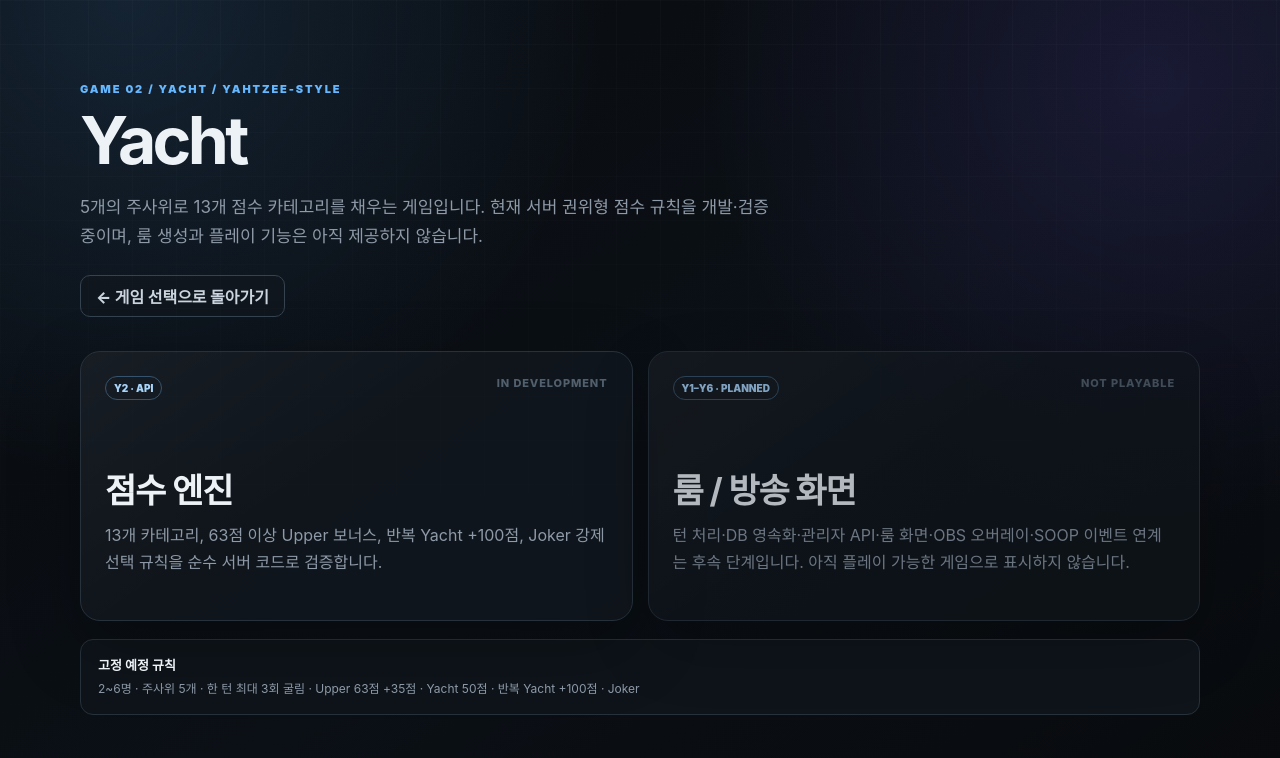
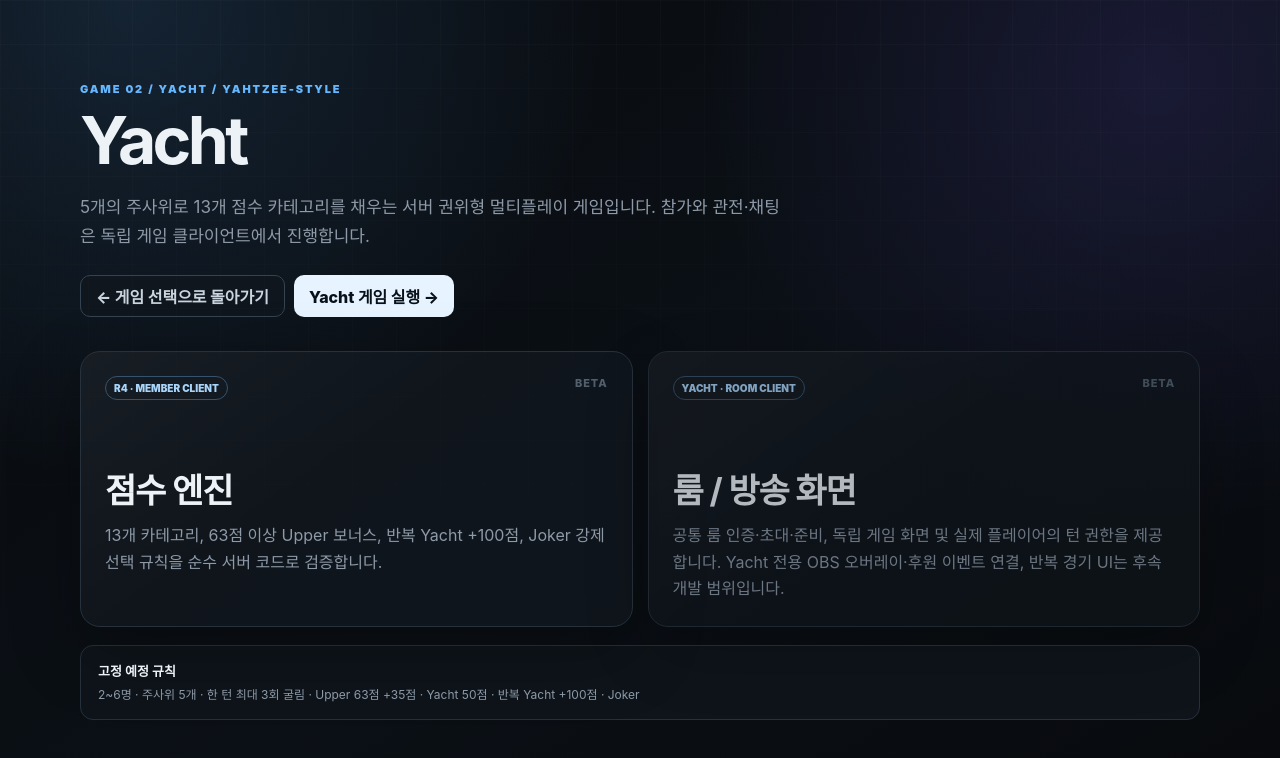
Before and after one commit to playCosmos/BroadcastingGamePlatform, a website: page web/admin/games/yacht/index.html in a window 1280 px wide. Drawn offline with Linux system fonts and the light colour scheme.

Commit message:
ui(yacht): make platform admin selection link to standalone Yacht beta and update honest stage labels

```diff
--- a/web/admin/games/yacht/index.html
+++ b/web/admin/games/yacht/index.html
@@ -4,7 +4,7 @@
   <meta charset="utf-8">
   <meta name="viewport" content="width=device-width,initial-scale=1">
   <meta name="color-scheme" content="dark">
-  <title>Game 02 · Yacht 개발 현황</title>
+  <title>Game 02 · Yacht 운영 안내</title>
   <link rel="stylesheet" href="/assets/platform.css">
 </head>
 <body>
@@ -12,24 +12,25 @@
     <header class="hero compact">
       <p class="eyebrow">GAME 02 / YACHT / YAHTZEE-STYLE</p>
       <h1>Yacht</h1>
-      <p class="lead">5개의 주사위로 13개 점수 카테고리를 채우는 게임입니다. 현재 서버 권위형 점수 규칙을 개발·검증 중이며, 룸 생성과 플레이 기능은 아직 제공하지 않습니다.</p>
+      <p class="lead">5개의 주사위로 13개 점수 카테고리를 채우는 서버 권위형 멀티플레이 게임입니다. 참가와 관전·채팅은 독립 게임 클라이언트에서 진행합니다.</p>
       <div class="hero-actions">
         <a class="secondary" href="/admin/">← 게임 선택으로 돌아가기</a>
+        <a class="primary" href="/games/yacht/">Yacht 게임 실행 →</a>
       </div>
     </header>
     <section class="game-grid" aria-label="개발 단계">
       <article class="game-card">
-        <div class="game-top"><span class="badge">Y2 · API</span><span class="game-no">IN DEVELOPMENT</span></div>
+        <div class="game-top"><span class="badge">R4 · MEMBER CLIENT</span><span class="game-no">BETA</span></div>
         <div class="game-body">
           <h3>점수 엔진</h3>
           <p>13개 카테고리, 63점 이상 Upper 보너스, 반복 Yacht +100점, Joker 강제 선택 규칙을 순수 서버 코드로 검증합니다.</p>
         </div>
       </article>
       <article class="game-card planned">
-        <div class="game-top"><span class="badge">Y1–Y6 · PLANNED</span><span class="game-no">NOT PLAYABLE</span></div>
+        <div class="game-top"><span class="badge">YACHT · ROOM CLIENT</span><span class="game-no">BETA</span></div>
         <div class="game-body">
           <h3>룸 / 방송 화면</h3>
-          <p>턴 처리·DB 영속화·관리자 API·룸 화면·OBS 오버레이·SOOP 이벤트 연계는 후속 단계입니다. 아직 플레이 가능한 게임으로 표시하지 않습니다.</p>
+          <p>공통 룸 인증·초대·준비, 독립 게임 화면 및 실제 플레이어의 턴 권한을 제공합니다. Yacht 전용 OBS 오버레이·후원 이벤트 연결, 반복 경기 UI는 후속 개발 범위입니다.</p>
         </div>
       </article>
     </section>
```
